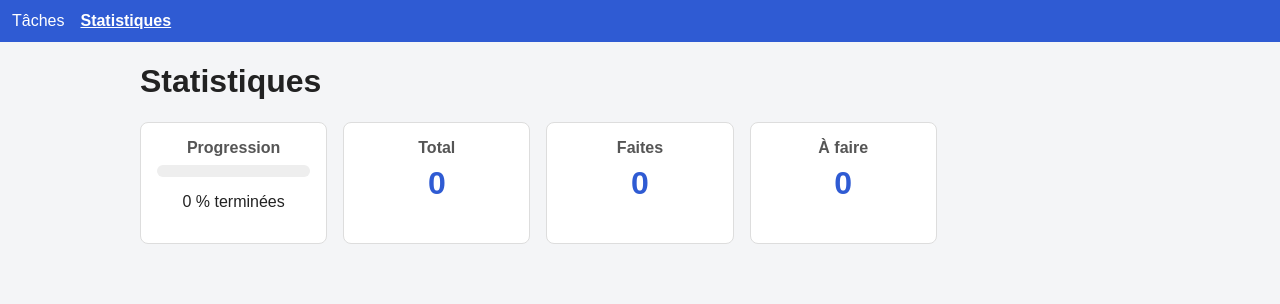
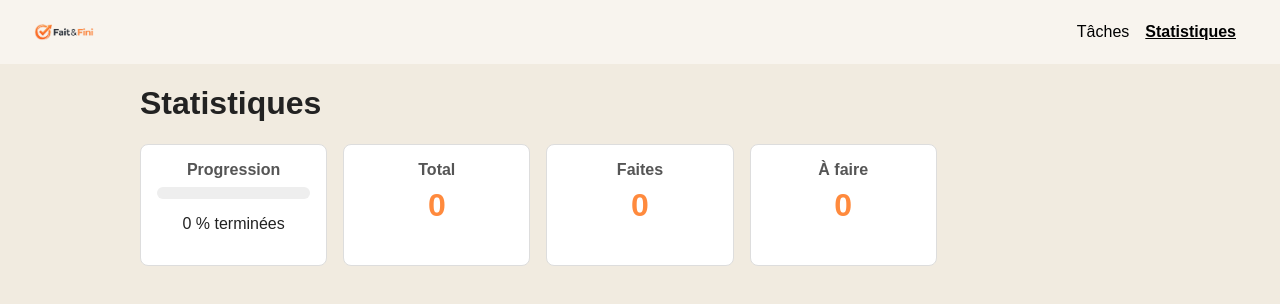
Before and after one commit to Detruni/to-do-list, an Angular app: page /stats in a window 1280 px wide. Shown: the top 304 px of the page. Built offline with nearby package versions, Linux system fonts and the light colour scheme.

Commit message:
feat(ui): integration du logo dans le header et mise a jour des styles
- Deplacement de logo.png vers le dossier public/
- Ajout du logo cliquable dans le header avec flexbox
- Mise a jour de la palette de couleurs (fond, header, kpis, focus-visible)

```diff
--- a/src/app/app.ts
+++ b/src/app/app.ts
@@ -6,7 +6,10 @@ import { RouterLink, RouterLinkActive, RouterOutlet } from '@angular/router';
   imports: [RouterOutlet, RouterLink, RouterLinkActive],
   template: `
     <header>
-      <nav>
+      <a routerLink="/" class="brand">
+        <img src="logo.png" alt="Logo" class="logo" />
+      </a>
+      <nav aria-label="Navigation principale">
         <a routerLink="/" routerLinkActive="active" [routerLinkActiveOptions]="{ exact: true }"
           >Tâches</a
         >
--- a/src/styles.css
+++ b/src/styles.css
@@ -1,17 +1,31 @@
 body {
   font-family: Arial, sans-serif;
-  background: #f4f5f7;
+  background: #f1ebe0;
   color: #222;
   margin: 0;
 }
 
 header {
-  background: #2f5bd3;
-  padding: 12px;
+  background: rgba(250, 247, 242, 0.8);
+  padding: 12px 28px;
+  display: flex;
+  align-items: center;
+  justify-content: space-between;
+}
+
+.brand {
+  display: flex;
+  align-items: center;
+}
+
+.logo {
+  height: 40px;
+  width: auto;
+  display: block;
 }
 
 nav a {
-  color: white;
+  color: black;
   margin-right: 16px;
   text-decoration: none;
 }
@@ -141,7 +155,7 @@ button.danger {
 .kpi-value {
   font-size: 2rem;
   font-weight: bold;
-  color: #2f5bd3;
+  color: #ff8a3d;
 }
 
 .kpi-warning .kpi-value {
@@ -157,7 +171,7 @@ button.danger {
 }
 
 .progress-fill {
-  background: #2f5bd3;
+  background: #ff8a3d;
   height: 100%;
   border-radius: 8px;
   transition: width 0.3s;
@@ -165,6 +179,6 @@ button.danger {
 
 /* Accessibilite : indicateur de focus visible au clavier */
 :focus-visible {
-  outline: 2px solid #2f5bd3;
+  outline: 2px solid #ff8a3d;
   outline-offset: 2px;
 }
```
Also changed, not shown: public/logo.png (added).
